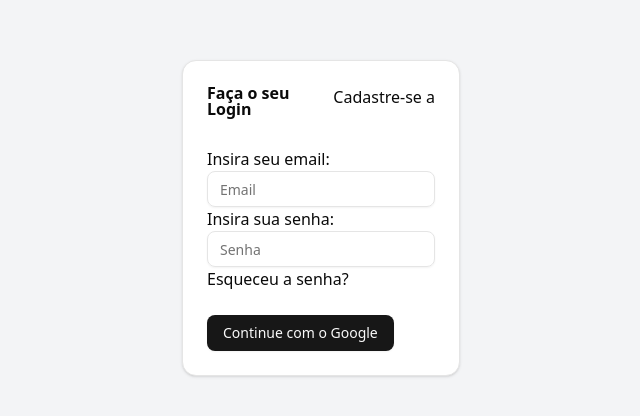
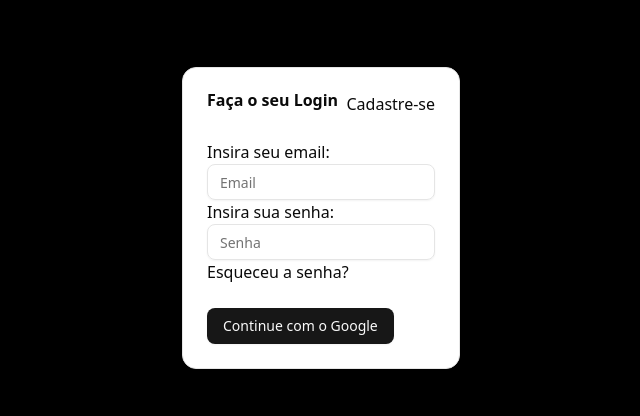
Before and after one commit to Davibrasil05/Music-player, a Next.js app in the folder frontend/: page /login in a window 1280 px wide. Shown: the part 182-598 px from the top of the page, without its empty margins (319-959 px from the left). Built offline with nearby package versions, Linux system fonts and the light colour scheme.

Commit message:
Adicionando modo escuro na tela de login e cadastro

```diff
--- a/frontend/app/login/page.jsx
+++ b/frontend/app/login/page.jsx
@@ -5,6 +5,7 @@ import { useRouter } from "next/navigation"; // <- importa o hook
 import { Button } from "@/components/ui/button";
 import { Input } from "@/components/ui/input";
 import { Card, CardContent, CardHeader, CardTitle, CardAction, CardFooter } from "@/components/ui/card";
+
 
 export default function Home() {
   const [email, setEmail] = useState("");
@@ -17,12 +18,12 @@ export default function Home() {
   };
 
   return (
-    <div className="flex justify-center items-center min-h-screen bg-gray-100 p-4">
+    <div className="flex justify-center items-center min-h-screen bg-black p-4">
       <Card >
         <CardHeader>
           <CardTitle>Faça o seu Login</CardTitle>
           <CardAction onClick={goToRegister} className="cursor-pointer">
-            Cadastre-se a
+            Cadastre-se
           </CardAction>
         </CardHeader>
         <CardContent>
--- a/frontend/app/register/page.jsx
+++ b/frontend/app/register/page.jsx
@@ -46,7 +46,7 @@ export default function RegisterPage() {
   };
 
   return (
-    <div className="flex justify-center items-center min-h-screen bg-gray-100 p-4">
+    <div className="flex justify-center items-center min-h-screen bg-black p-4">
       <Card>
         <CardHeader>
           <CardTitle>Crie a sua conta</CardTitle>
--- a/frontend/components/app-sidebar.jsx
+++ b/frontend/components/app-sidebar.jsx
@@ -39,7 +39,7 @@ const items = [
     icon: Settings,
   },
   {
-    title: "Login",
+    title: "Loginn",
     url: "/login",
     icon: Settings,
   }
--- /dev/null
+++ b/frontend/components/ui/aspect-ratio.jsx
@@ -0,0 +1,11 @@
+"use client"
+
+import * as AspectRatioPrimitive from "@radix-ui/react-aspect-ratio"
+
+function AspectRatio({
+  ...props
+}) {
+  return <AspectRatioPrimitive.Root data-slot="aspect-ratio" {...props} />;
+}
+
+export { AspectRatio }
--- a/frontend/package.json
+++ b/frontend/package.json
@@ -9,6 +9,7 @@
     "lint": "eslint"
   },
   "dependencies": {
+    "@radix-ui/react-aspect-ratio": "^1.1.7",
     "@radix-ui/react-dialog": "^1.1.15",
     "@radix-ui/react-label": "^2.1.7",
     "@radix-ui/react-primitive": "^2.1.3",
```
